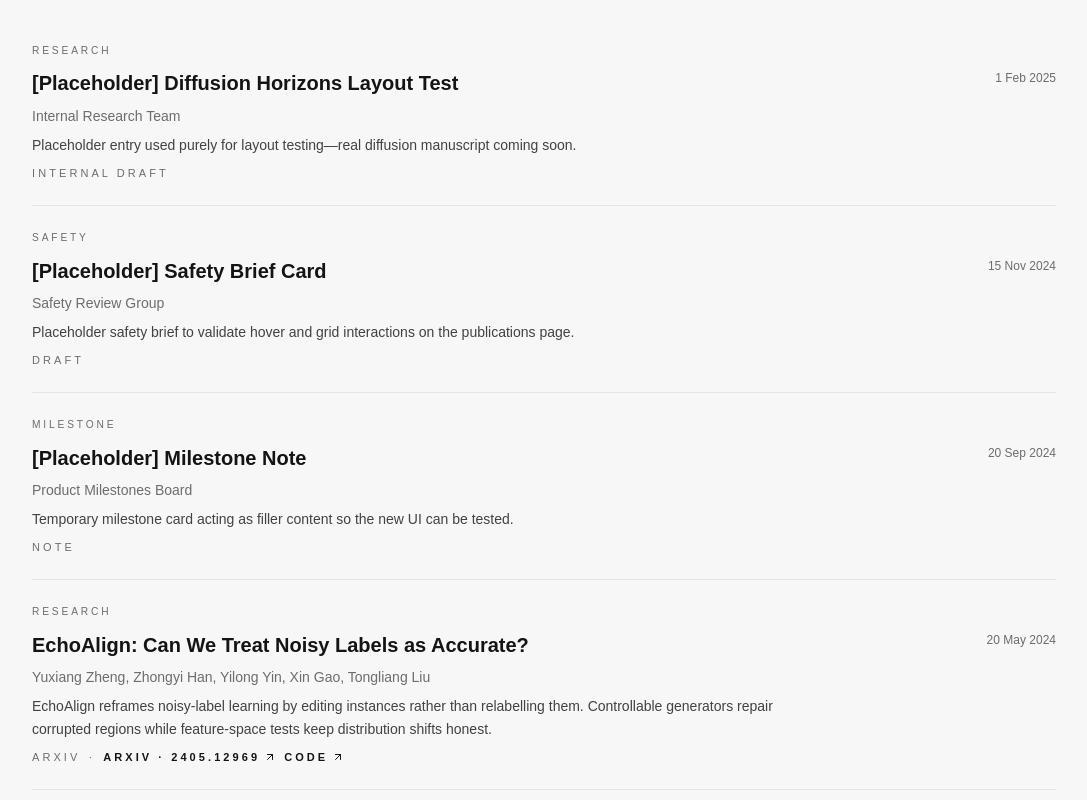
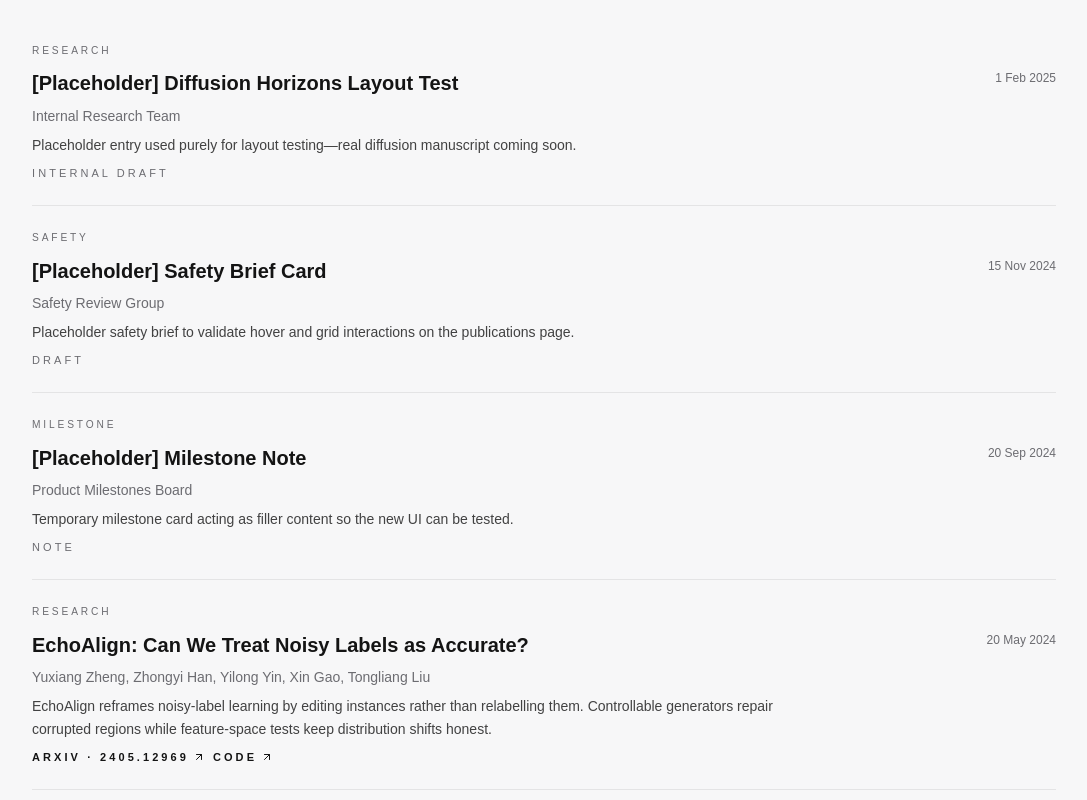
Before and after one commit to kyxzhe/kyxzhe.github.io, a Next.js app: page /publications in a window 1280 px wide. Shown: the part 395-1195 px from the top of the page, without its empty margins (96-1183 px from the left). Built offline with nearby package versions, Linux system fonts and the light colour scheme.

Commit message:
fix: prevent duplicated venue when showing resource links

```diff
--- a/src/app/publications/page.tsx
+++ b/src/app/publications/page.tsx
@@ -110,9 +110,10 @@ const ListRow = ({ item }: { item: Publication }) => {
           <AuthorLine authors={item.authors} />
           <p className="text-sm text-foreground/80 leading-relaxed max-w-3xl">{item.summary}</p>
           <div className="flex flex-wrap items-center gap-2 text-[11px] uppercase tracking-[0.28em] text-muted-foreground">
-            <span>{item.venue}</span>
-            {item.resources && item.resources.length > 0 && <span>·</span>}
-            <ResourceBadges resources={item.resources} interactive={!item.link} />
+            {(!item.resources || item.resources.length === 0) && <span>{item.venue}</span>}
+            {item.resources && item.resources.length > 0 && (
+              <ResourceBadges resources={item.resources} interactive={!item.link} />
+            )}
           </div>
         </div>
         <p className="text-xs text-muted-foreground whitespace-nowrap">{formatDate(item.date)}</p>
@@ -209,9 +210,10 @@ export default function PublicationsPage() {
           <AuthorLine authors={item.authors} />
           <p className="text-sm text-foreground/80 flex-1">{item.summary}</p>
           <div className="flex flex-wrap items-center gap-2 text-[11px] uppercase tracking-[0.28em] text-muted-foreground">
-            <span>{item.venue}</span>
-            {item.resources && item.resources.length > 0 && <span>·</span>}
-            <ResourceBadges resources={item.resources} interactive={!item.link} />
+            {(!item.resources || item.resources.length === 0) && <span>{item.venue}</span>}
+            {item.resources && item.resources.length > 0 && (
+              <ResourceBadges resources={item.resources} interactive={!item.link} />
+            )}
           </div>
         </div>
       </motion.article>
```
